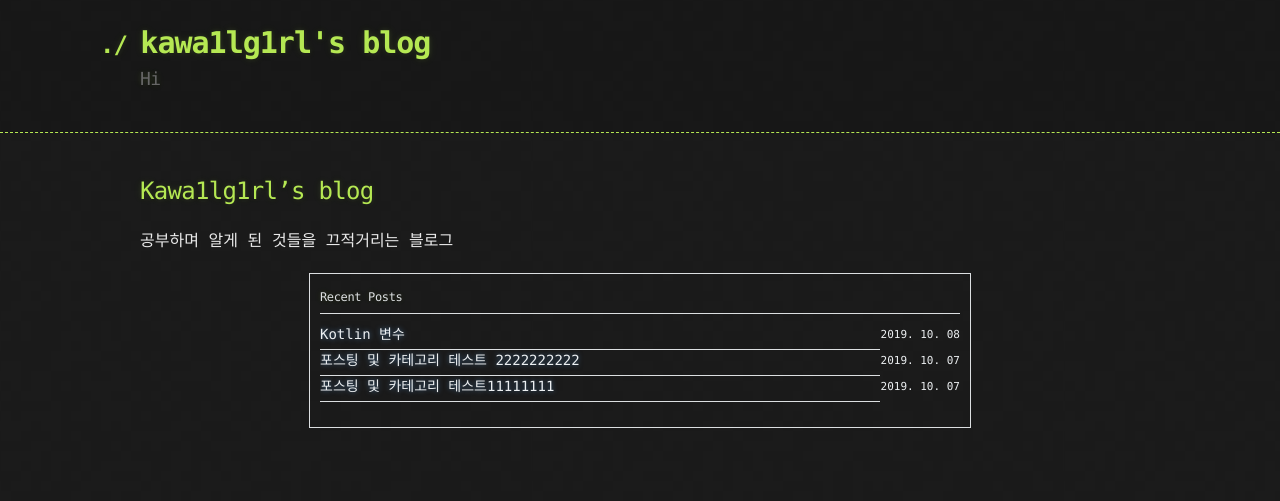
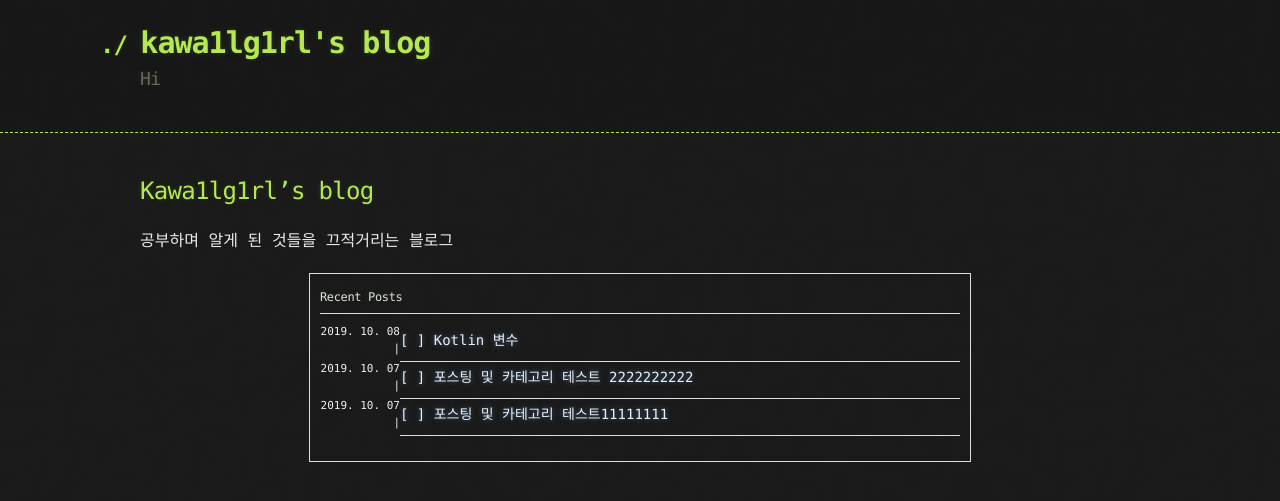
Before and after one commit to kawa1lg1rl/kawa1lg1rl.github.io, a Jekyll site: the page built from index.md, in a window 1280 px wide. Shown: the top 501 px of the page. Built offline with Jekyll 4.4.1, drawn with Linux system fonts in a browser that asks for light colours; our own code applies the rules of GitHub Pages for plain Markdown files.

Commit message:
글목록보여주기 수정

```diff
--- a/_layouts/default.html
+++ b/_layouts/default.html
@@ -55,10 +55,10 @@ a{
               {% if count < 11 %}
                 <tr>
                   <!-- 각 포스트의 링크도 자신의 사이트에 맞게 수정 -->
+                  <td class="more-posts-date">{{ post.date | date: '%Y. %m. %d' }} | </td>
                   <th class="more-posts-title">
-                    <a href="{{ site.url }}{{ post.url }}" style="shadow: 0 0 0">{{ post.title }}</a>
+                    <a href="{{ site.url }}{{ post.url }}" style="shadow: 0 0 0">[ {{ post.category }} ] {{ post.title }}</a>
                   </th>
-                  <td class="more-posts-date">{{ post.date | date: '%Y. %m. %d' }}</td>
                 </tr>
               {% endif %}
             {% endfor %}
```
